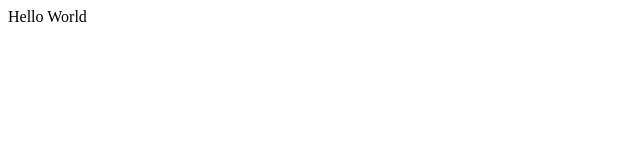
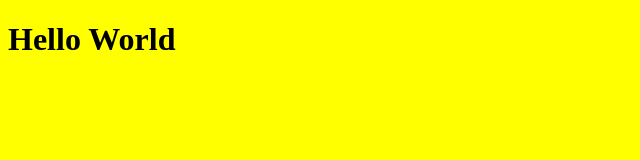
Before and after one commit to CristianaSantSilva/PosPUC, a website: page public/index.html in a window 1280 px wide. Shown: the whole page, without its empty margins (0-640 px from the left). Drawn offline with Linux system fonts and the light colour scheme.

Commit message:
Trabalho Node.js

```diff
--- a/public/index.html
+++ b/public/index.html
@@ -1,6 +1,11 @@
-<head>
-<link rel="stylesheet" type="text/css" href="style.css" />
-<div>
-<p>Hello World</p>
-</div>
-</head>
+<!DOCTYPE html>
+  <html>
+  <head>
+    <meta charset="UTF-8">
+       <link rel="stylesheet" type="text/css" href="style.css">
+       <title>Cristiana</title>
+       <h1>Hello World</h1>
+  </head>
+  <body>
+  </body>
+  </html>
--- a/public/style.css
+++ b/public/style.css
@@ -1,3 +1,3 @@
-head {
+html {
     background-color: yellow;
 }
```
